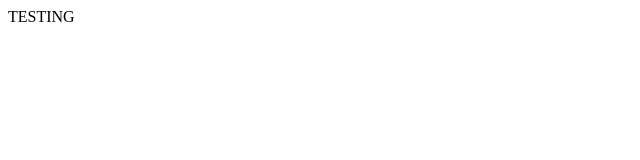
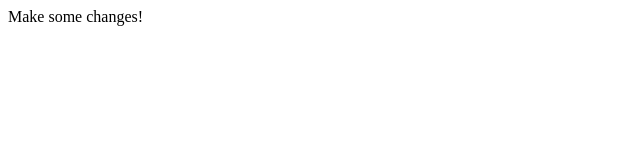
Before and after one commit to Aomar18/Aomar18.github.io, a plain HTML site: page Index.html in a window 1280 px wide. Shown: the full height of the page, 0-640 px from the left. Drawn offline with Linux system fonts and the light colour scheme.

Commit message:
Update Index.html

```diff
--- a/Index.html
+++ b/Index.html
@@ -1,16 +1,13 @@
+<IDCOTYPE html>
 <html>
   <head>
-  <title> Resume </title>
+     <title> Github Page </title>
   </head>
 
   <body>
 
 
-  TESTING
-
-
+    <p> Make some changes! </p>
 
   </body>
-
-
   </html>
```
